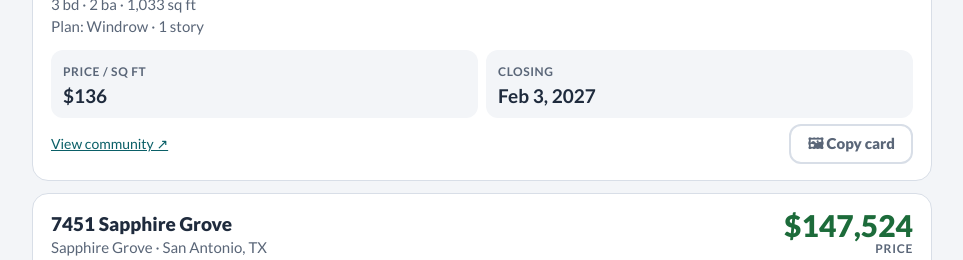
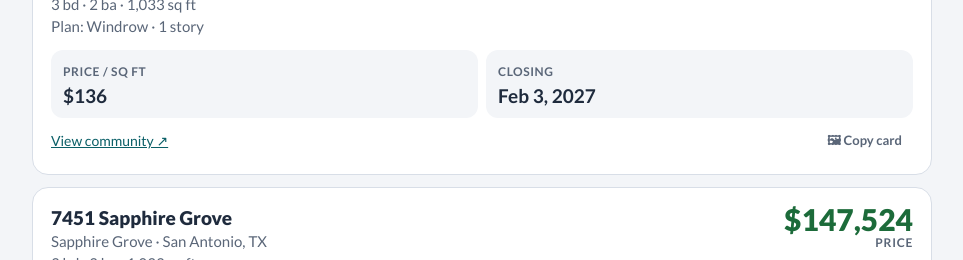
Before and after one commit to twheels14/texas-rental-homes, a plain HTML site: page index.html in a window 1280 px wide. Shown: the part 692-952 px from the top of the page, without its empty margins (158-1121 px from the left). Drawn offline with Linux system fonts and the light colour scheme.

Commit message:
Make Copy card button smaller and less prominent
Co-Authored-By: Claude Sonnet 5.5 <noreply@anthropic.com>
Claude-Session: https://claude.ai/code/session_01UNb9qThohRKv632rsuQn2k

```diff
--- a/index.html
+++ b/index.html
@@ -51,7 +51,7 @@ h1{font-size:clamp(28px,5.5vw,40px);line-height:1.1;margin:8px 0 8px;font-weight
 .status{padding:30px 6px;color:var(--muted);font-size:18px}
 .meth{padding:14px 18px;margin:12px 0;font-size:15px}.meth summary{font-weight:900;cursor:pointer;font-size:16px}
 .meth table{width:100%;border-collapse:collapse;margin-top:8px;font-size:14px}.meth td,.meth th{padding:5px 6px;border-bottom:1px solid var(--line);text-align:start}
-.links{display:flex;justify-content:space-between;align-items:center;gap:10px;flex-wrap:wrap}.cardbtn{min-height:40px;font-size:15px}.cardbtn[data-ok=true]{border-color:var(--good);color:var(--good)}
+.links{display:flex;justify-content:space-between;align-items:center;gap:10px;flex-wrap:wrap}.cardbtn{min-height:34px;padding:0 10px;font-size:13px;font-weight:700;border-color:transparent;background:none;color:var(--muted);border-radius:8px;border-width:1px}.cardbtn:hover{border-color:var(--line);color:var(--ink)}.cardbtn[data-ok=true]{border-color:var(--good);color:var(--good)}
 .ov{position:fixed;inset:0;background:rgba(10,16,28,.7);display:flex;align-items:center;justify-content:center;padding:16px;z-index:50;overflow:auto}
 .dlg{max-width:520px;width:100%;padding:16px;max-height:100%;overflow:auto}.dlg img{width:100%;height:auto;border-radius:12px;border:1px solid var(--line);margin:8px 0;-webkit-touch-callout:default;user-select:auto}.dlg .row{display:flex;gap:10px;flex-wrap:wrap}.dlg .btn{display:inline-flex;align-items:center;text-decoration:none;color:var(--ink)}
 @media (max-width:560px){.home{grid-template-columns:1fr}.big{text-align:start}}
```
